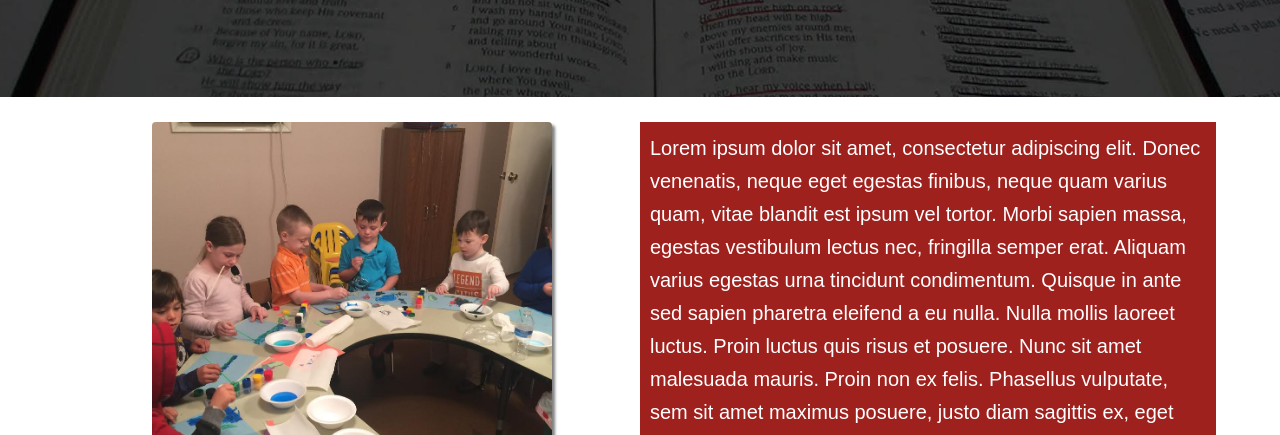
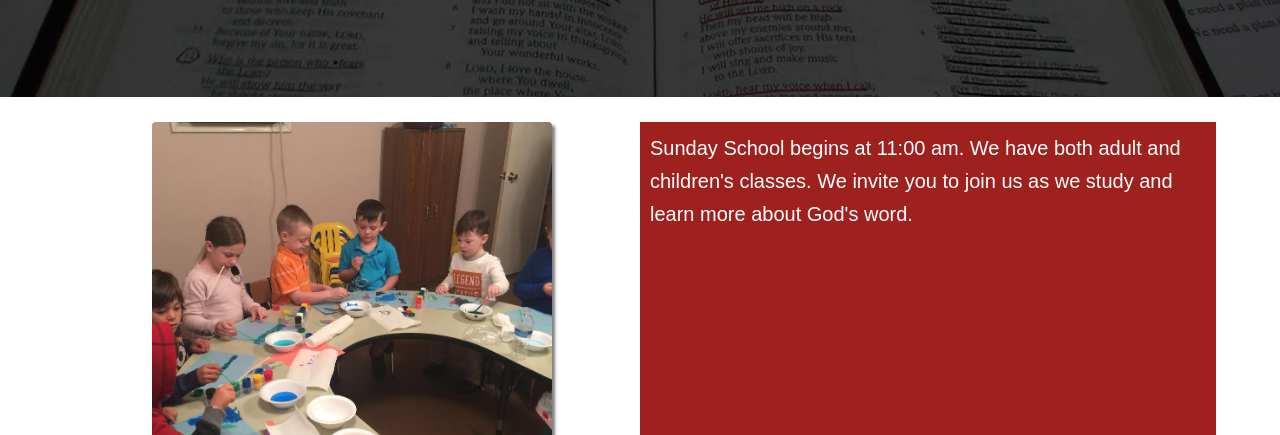
Before and after one commit to josiah199/josiah199.github.io, a plain HTML site: page sunday-school.html in a window 1280 px wide. Shown: the part 365-800 px from the top of the page. Drawn offline with nearby package versions, Linux system fonts and the light colour scheme.

Commit message:
Update sunday-school.html

```diff
--- a/sunday-school.html
+++ b/sunday-school.html
@@ -39,7 +39,8 @@
       </div><!--
       --><div class="sun-col">
         <div class="sunday-school-para">
-          <p>Lorem ipsum dolor sit amet, consectetur adipiscing elit. Donec venenatis, neque eget egestas finibus, neque quam varius quam, vitae blandit est ipsum vel tortor. Morbi sapien massa, egestas vestibulum lectus nec, fringilla semper erat. Aliquam varius egestas urna tincidunt condimentum. Quisque in ante sed sapien pharetra eleifend a eu nulla. Nulla mollis laoreet luctus. Proin luctus quis risus et posuere. Nunc sit amet malesuada mauris. Proin non ex felis. Phasellus vulputate, sem sit amet maximus posuere, justo diam sagittis ex, eget congue nulla mauris id magna. Quisque eu neque ac urna cursus facilisis.</p>
+          <p>Sunday School begins at 11:00 am. We have both adult and children's classes.
+            We invite you to join us as we study and learn more about God's word. </p>
         </div>
       </div>
     </div>
```
